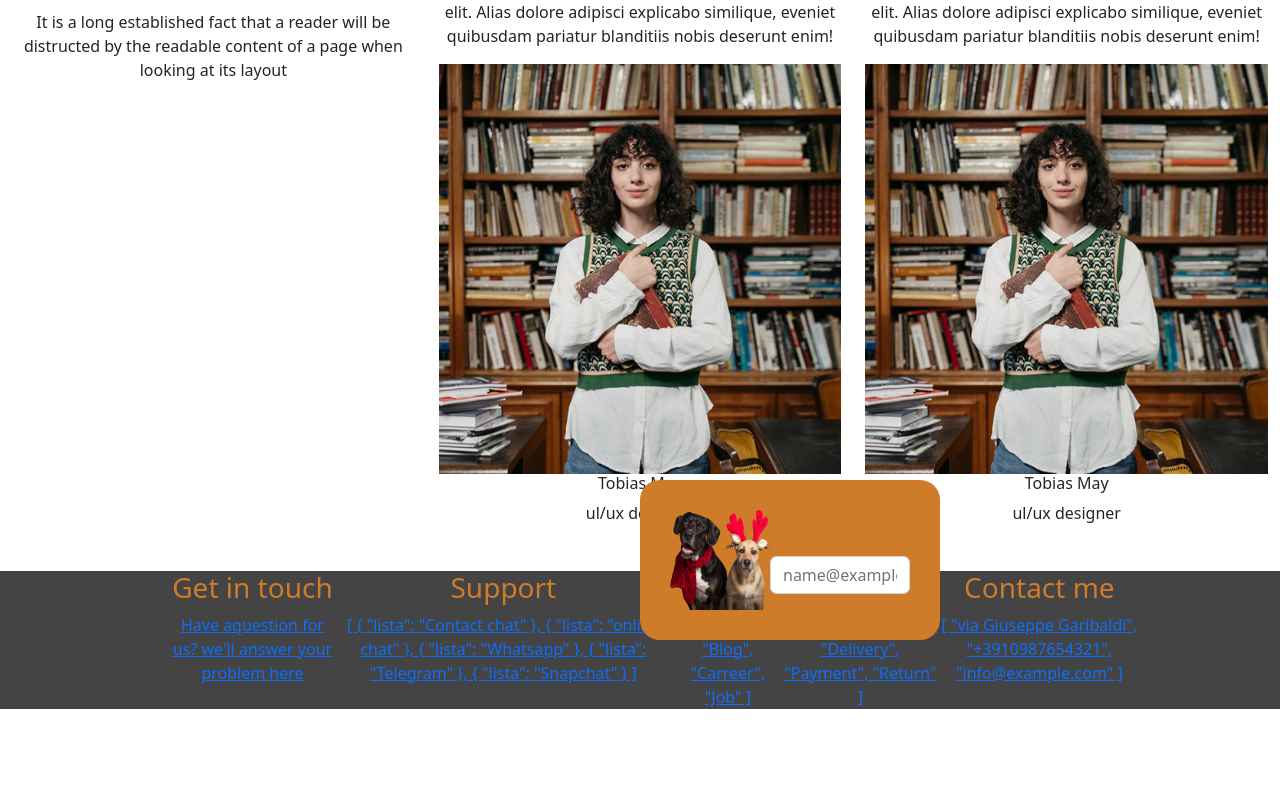
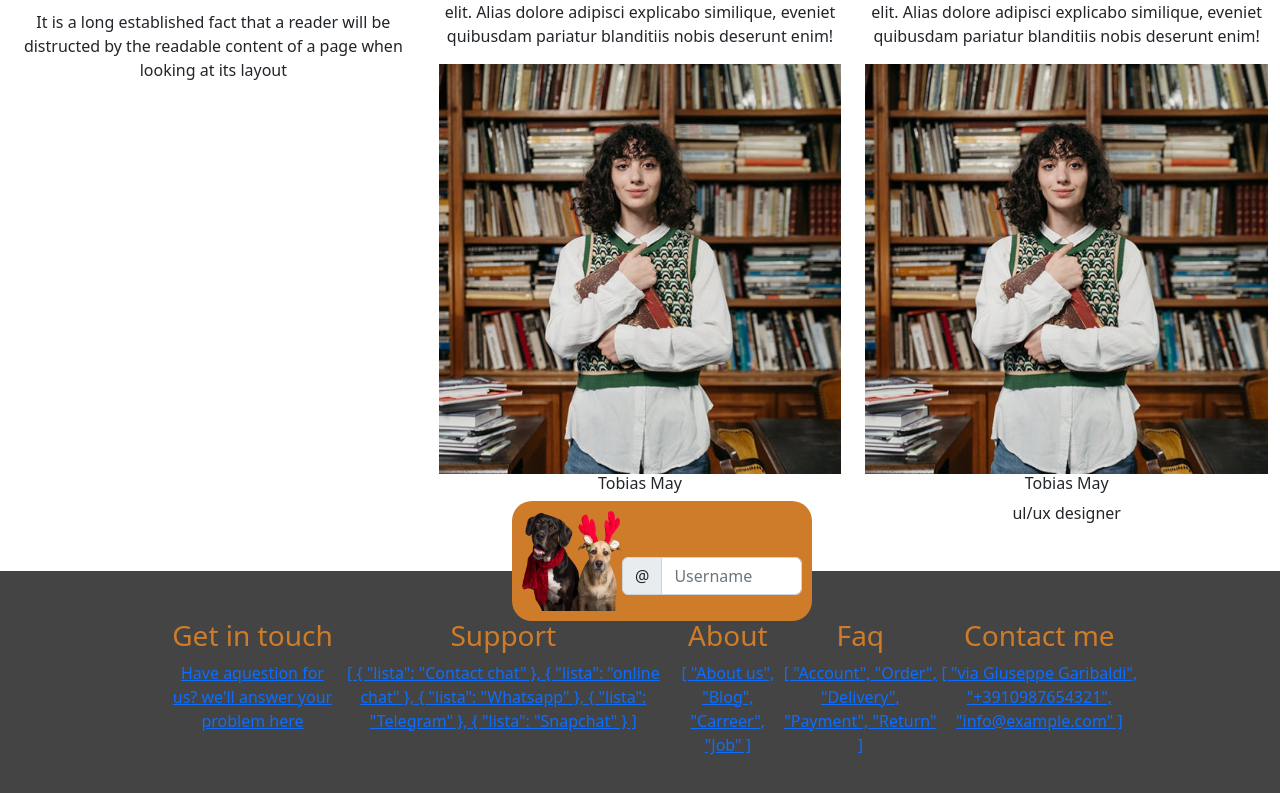
Before and after one commit to 1alberto994/proj-html-vuejs, a Vue app: page / in a window 1280 px wide. Shown: the part 2713-3506 px from the top of the page. Before the commit the page ends 3438 px from the top, so only its background shows below. Built offline with nearby package versions, Linux system fonts and the light colour scheme.

Commit message:
installazione font awesome

```diff
--- a/package.json
+++ b/package.json
@@ -9,6 +9,11 @@
     "preview": "vite preview"
   },
   "dependencies": {
+    "@fortawesome/fontawesome-svg-core": "^6.3.0",
+    "@fortawesome/free-brands-svg-icons": "^6.3.0",
+    "@fortawesome/free-regular-svg-icons": "^6.3.0",
+    "@fortawesome/free-solid-svg-icons": "^6.3.0",
+    "@fortawesome/vue-fontawesome": "^3.0.3",
     "bootstrap": "^5.2.3",
     "vue": "^3.2.45"
   },
--- a/src/components/AppFooter.vue
+++ b/src/components/AppFooter.vue
@@ -55,22 +55,24 @@
 
 <template>
 
-    <footer>
+    <footer class="p-5">
         <div class="d-flex form">
             <div>
                 <img src="src/assets/news.png" alt="">
             </div>
-            <div class="mb-3  input ">
-                <input type="email" class="form-control" id="exampleFormControlInput1" placeholder="name@example.com">
+            <div class="input-group mb-3">
+                    <span class="input-group-text" id="basic-addon1">@</span>
+                    <input type="text" class="form-control" placeholder="Username" aria-label="Username" aria-describedby="basic-addon1">
             </div>
         </div>
 
       <div>
-        <ul class="d-flex ">
+        <ul class="d-flex  ">
             <li class="text-center" v-for="listInfo in listFooter">
                 <h3>{{listInfo.title}}</h3>
                 <a href="">{{ listInfo.text }}</a>
                 <a href="">{{ listInfo.arrayText }}</a>
+
             </li>
         </ul>
       </div>
@@ -88,11 +90,11 @@ footer{
     .form{
         width: 300px;
         background-color: #ce7c2a;
-        padding: 30px;
+        padding: 10px;
         border-radius: 20px;
         position: absolute;
-        bottom: 50%;
-        left: 50%;
+        bottom: 80%;
+        left: 40%;
         .input{
             width: 800px;
 
@@ -101,6 +103,7 @@ footer{
         img{
             width: 100px;
             height:100px;
+
         }
     }
     div{
--- a/src/components/AppMain.vue
+++ b/src/components/AppMain.vue
@@ -80,6 +80,7 @@
 
                 }
             },
+
 
         }
 </script>
@@ -206,6 +207,7 @@
                                                 <p>{{review.smallText}}</p>
                                             </div>
                                         </div>
+
                                     </div>
 
                         </div>
@@ -298,6 +300,13 @@
             padding: 5px;
         }
     }
+    .fourth-section{
+        max-width: 1000px;
+        img{
+            width: 50px;
+            height: 50px;
+        }
+    }
     .fifth-section{
         max-width: 1000px;
         margin: auto;
--- a/src/main.js
+++ b/src/main.js
@@ -1,4 +1,15 @@
 import { createApp } from 'vue'
 import App from './App.vue'
+import { library } from '@fortawesome/fontawesome-svg-core'
 
-createApp(App).mount('#app')
+/* import font awesome icon component */
+import { FontAwesomeIcon } from '@fortawesome/vue-fontawesome'
+
+/* import specific icons */
+import { faUserSecret } from '@fortawesome/free-solid-svg-icons'
+
+/* add icons to the library */
+library.add(faUserSecret)
+
+
+createApp(App).component('font-awesome-icon', FontAwesomeIcon).mount('#app')
```
Also changed, not shown: src/components/AppSectionDue.vue (added, +8 -0 lines), 1 other file (tests, documents, lock files or other folders).
